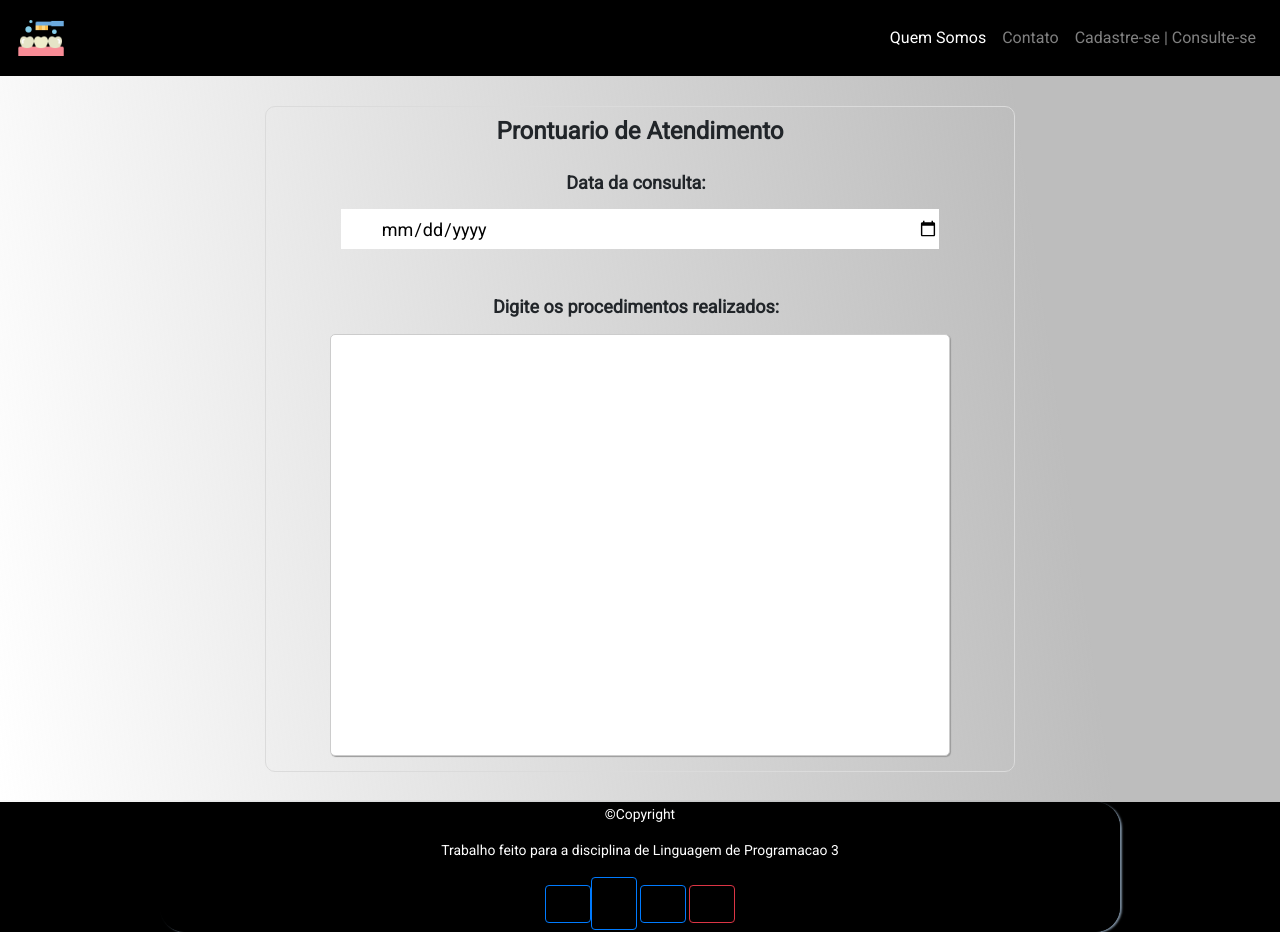
After one commit to Orbeli/P1-LP3, a PHP site: page /public/views/prontuarioatendimento.php in a window 1280 px wide. The commit adds this page. Run offline with PHP 8.4, Linux system fonts and the light colour scheme; some libraries are stand-ins or nearby versions.

Commit message:
Criado prontuario de registro de atendimento medico

```diff
--- a/app/public/Views/exibicad.php
+++ b/app/public/Views/exibicad.php
@@ -29,7 +29,7 @@
                                 <span class="sr-only">(current)</span>
                             </a>
 
-                            <a class="btnacao" href="">
+                            <a class="btnacao" href="/public/views/prontuarioatendimento.php">
                                 <i class="fas fa-notes-medical"></i>
                                 <span class="sr-only">(current)</span>
                             </a>
--- /dev/null
+++ b/app/public/Views/prontuarioatendimento.php
@@ -0,0 +1,28 @@
+<?php require_once 'layouts/base.php'; ?>
+
+<!-- Content Section -->
+<div class="content col-md-12">
+
+    <form action="post">
+        <div class="containerpront">
+
+            <h4 class="exibetitulo">Prontuario de Atendimento<h4>
+            <label class="textformat">Data da consulta:</label><br>
+            <input
+                class="caixatexto"
+                type="date"
+                name="data_consulta"
+                id="data_consulta"/>
+                <br><br>
+
+            <label class="textformat">Digite os procedimentos realizados:</label><br>
+            <textarea class="estilotxtarea" id="atend_consulta" name="atend_consulta">
+
+            </textarea>
+        </div>
+    </form>
+
+</div>
+
+<!-- Includes footer and close html -->
+<?php require_once 'layouts/footer.html'; ?>
--- a/app/public/resources/css/custom.css
+++ b/app/public/resources/css/custom.css
@@ -194,7 +194,7 @@ h4{
 }
 /*fim css tabela de exibição de usuarios*/
 
-/* CSS Detalhas cadastro usuario*/
+/* CSS Detalhes cadastro usuario*/
 
 .controlcontainer{
     width: 100%;
@@ -220,3 +220,41 @@ h4{
     padding-top: 10px;
     padding-bottom: 10px;
 }
+
+/* Fim Detalhas cadastro usuario*/
+
+/* inicio css prontuarioatednimento.php cadastro usuario*/
+
+.containerpront{
+	width: 60%;
+	border-radius: 10px;
+	margin: 0 auto;
+	margin-top: 30px;
+    margin-bottom: 30px;
+	text-align: center;
+	border: 1px groove #dbdbdb;
+}
+
+.caixatexto {
+	height: 40px;
+	width: 80%;
+	font-size: 18px;
+	margin-bottom: 10px;
+	background-color: #fff;
+	padding-left: 40px;
+	border: none;
+	background-repeat: no-repeat;
+	background-position: 10px;
+}
+
+.estilotxtarea {
+    resize: none;
+    width: 80%;
+    height: 400px;
+    padding: 10px;
+    line-height: 1.5;
+    border-radius: 5px;
+    border: 1px solid #ccc;
+    box-shadow: 1px 1px 1px #999;
+}
+/* fim css prontuarioatednimento.php cadastro usuario*/
```
